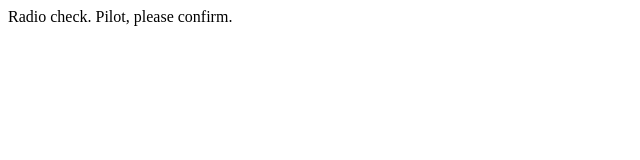
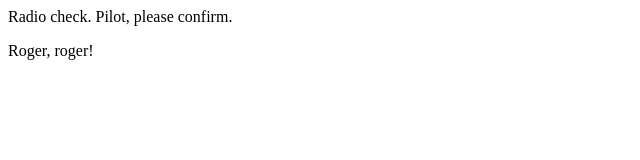
Before and after one commit to Cotygunnett/studio14, a plain HTML site: page index.html in a window 1280 px wide. Shown: the full height of the page, 0-640 px from the left. Drawn offline with Linux system fonts and the light colour scheme.

Commit message:
added response

```diff
--- a/index.html
+++ b/index.html
@@ -2,6 +2,7 @@
 
 <body>
     <p>Radio check. Pilot, please confirm.</p>
+    <p> Roger, roger!</p>
 </body>
 
 </html>
```
